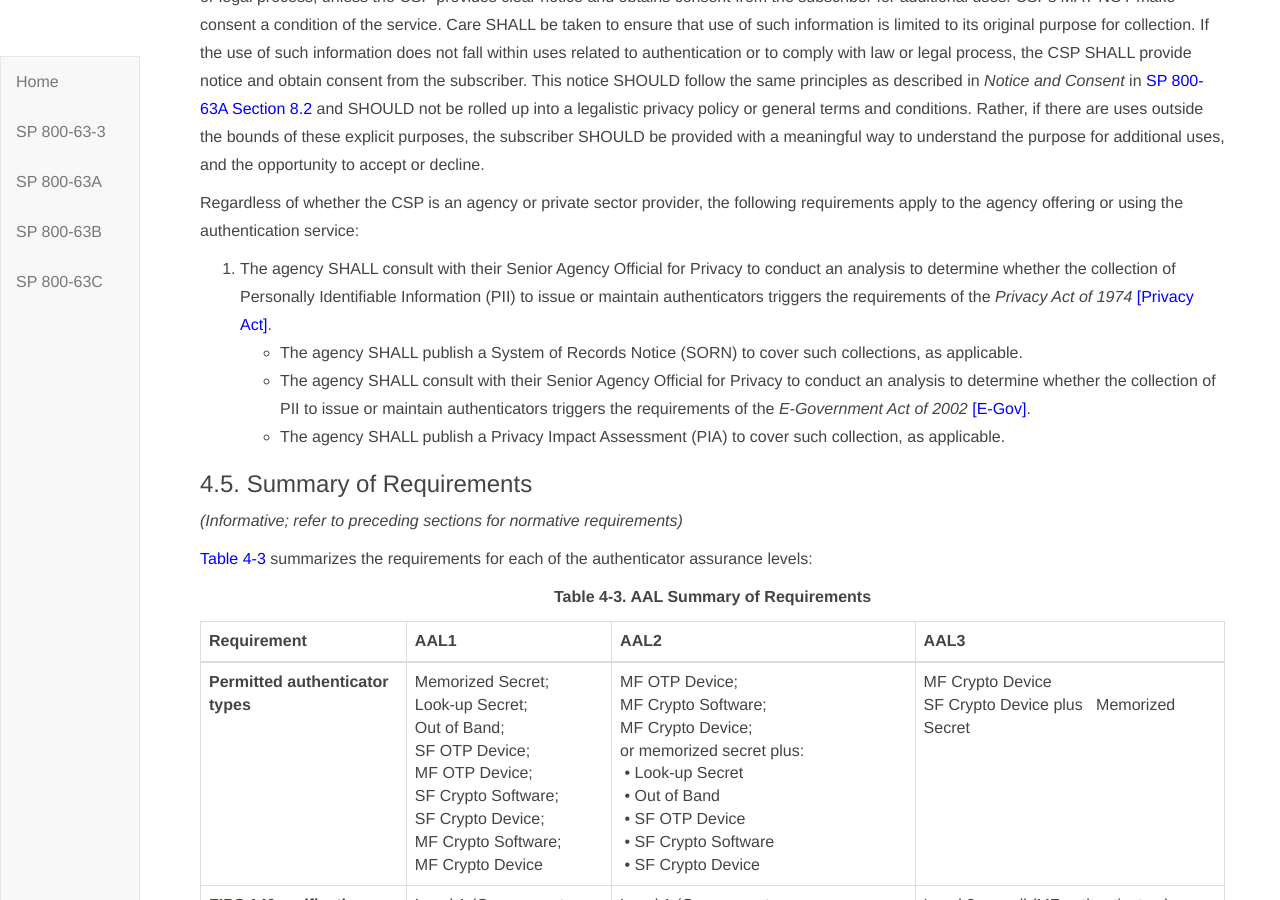
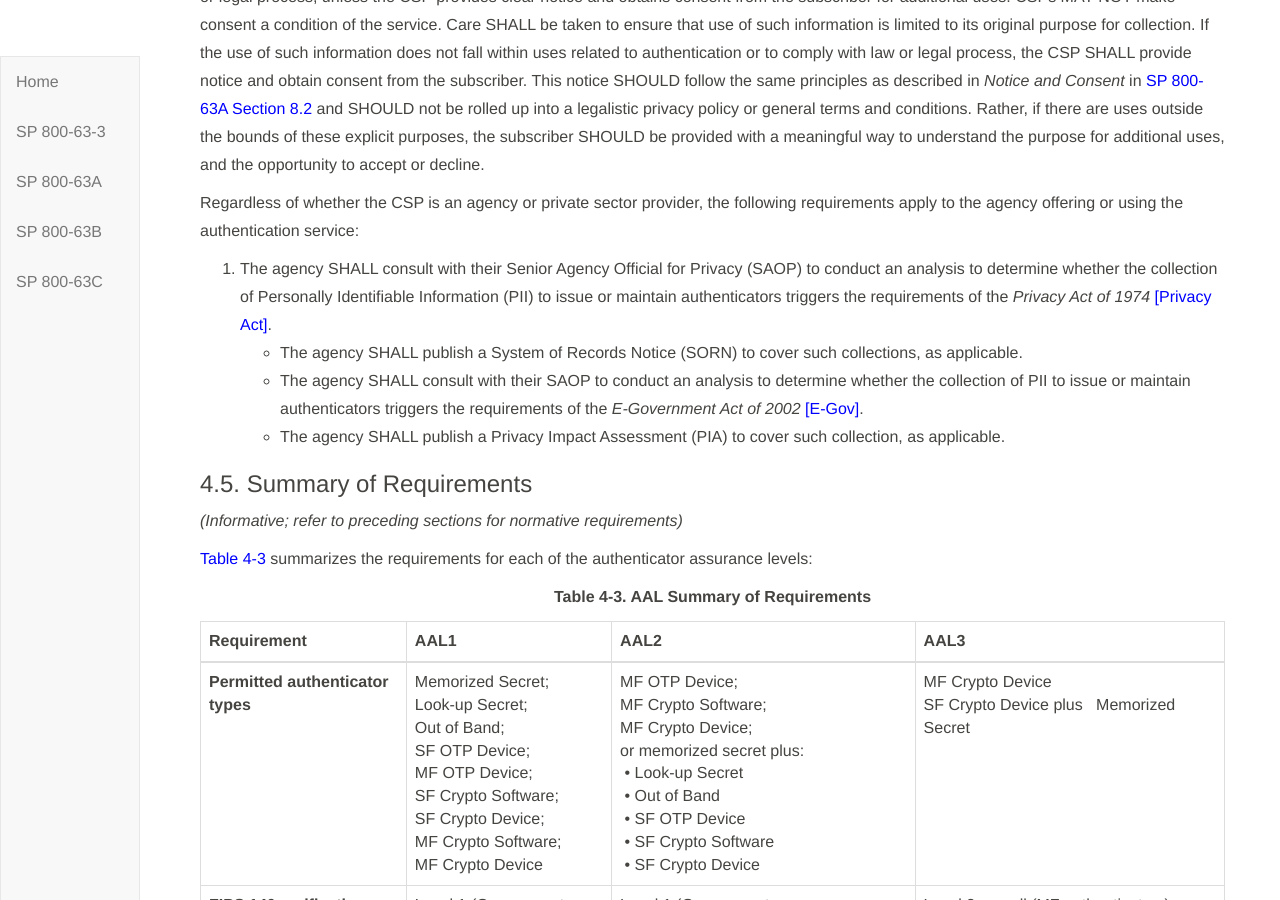
Before and after one commit to usnistgov/800-63-3, a Jekyll site: the page built from sp800-63b/sec4_aal.md, in a window 1280 px wide and 900 px high, scrolled down 4970 px. Built offline with Jekyll 4.4.1, drawn with Linux system fonts in a browser that asks for light colours; our own code applies the rules of GitHub Pages for plain Markdown files.

Commit message:
Update sec4_aal.md

```diff
--- a/sp800-63b/sec4_aal.md
+++ b/sp800-63b/sec4_aal.md
@@ -173,9 +173,9 @@ CSPs SHALL NOT use or disclose information about authenticators for any purpose
 
 Regardless of whether the CSP is an agency or private sector provider, the following requirements apply to the agency offering or using the authentication service:
 
-1. The agency SHALL consult with their Senior Agency Official for Privacy to conduct an analysis to determine whether the collection of Personally Identifiable Information (PII) to issue or maintain authenticators triggers the requirements of the *Privacy Act of 1974* [[Privacy Act]](#PrivacyAct).
+1. The agency SHALL consult with their Senior Agency Official for Privacy (SAOP) to conduct an analysis to determine whether the collection of Personally Identifiable Information (PII) to issue or maintain authenticators triggers the requirements of the *Privacy Act of 1974* [[Privacy Act]](#PrivacyAct).
 * The agency SHALL publish a System of Records Notice (SORN) to cover such collections, as applicable.
-* The agency SHALL consult with their Senior Agency Official for Privacy to conduct an analysis to determine whether the collection of PII to issue or maintain authenticators triggers the requirements of the *E-Government Act of 2002* [[E-Gov]](#E-Gov).
+* The agency SHALL consult with their SAOP to conduct an analysis to determine whether the collection of PII to issue or maintain authenticators triggers the requirements of the *E-Government Act of 2002* [[E-Gov]](#E-Gov).
 * The agency SHALL publish a Privacy Impact Assessment (PIA) to cover such collection, as applicable.
 
 ### 4.5. Summary of Requirements
```
